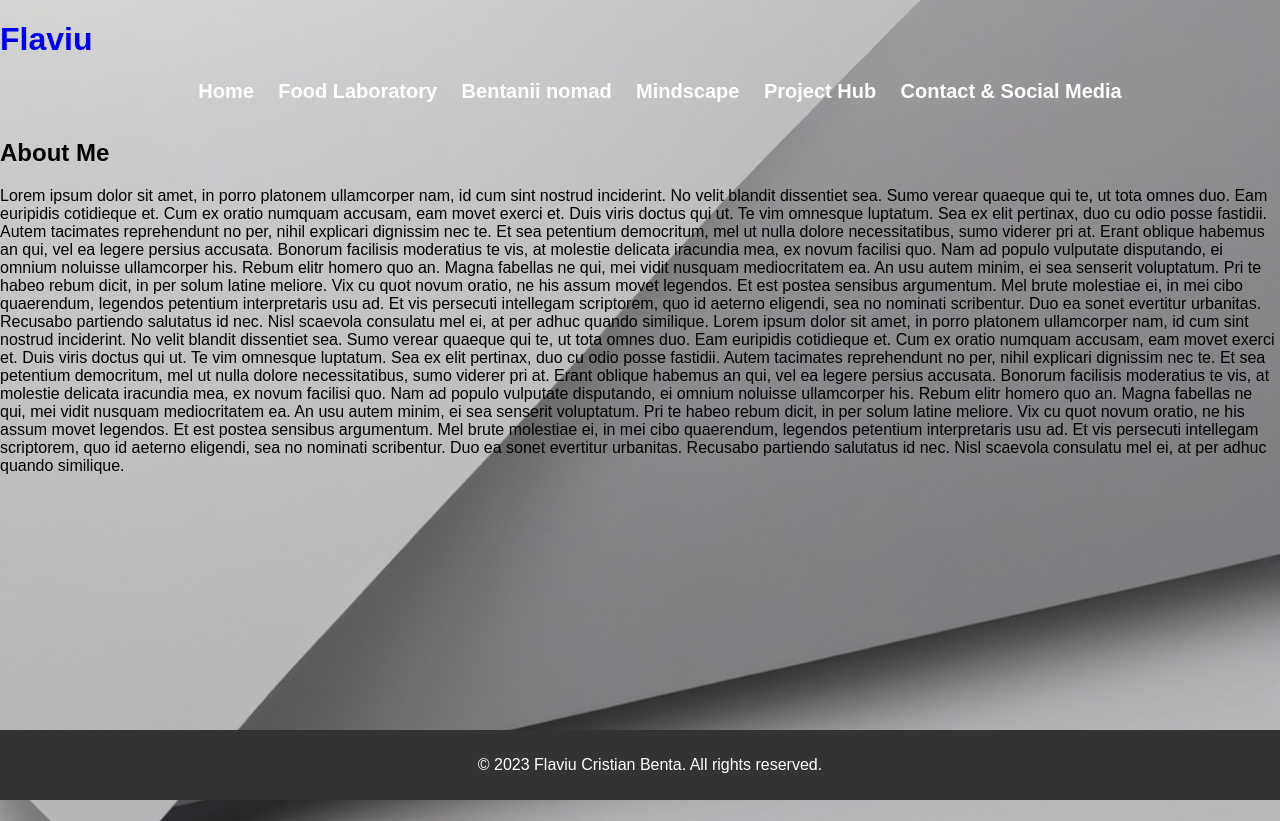
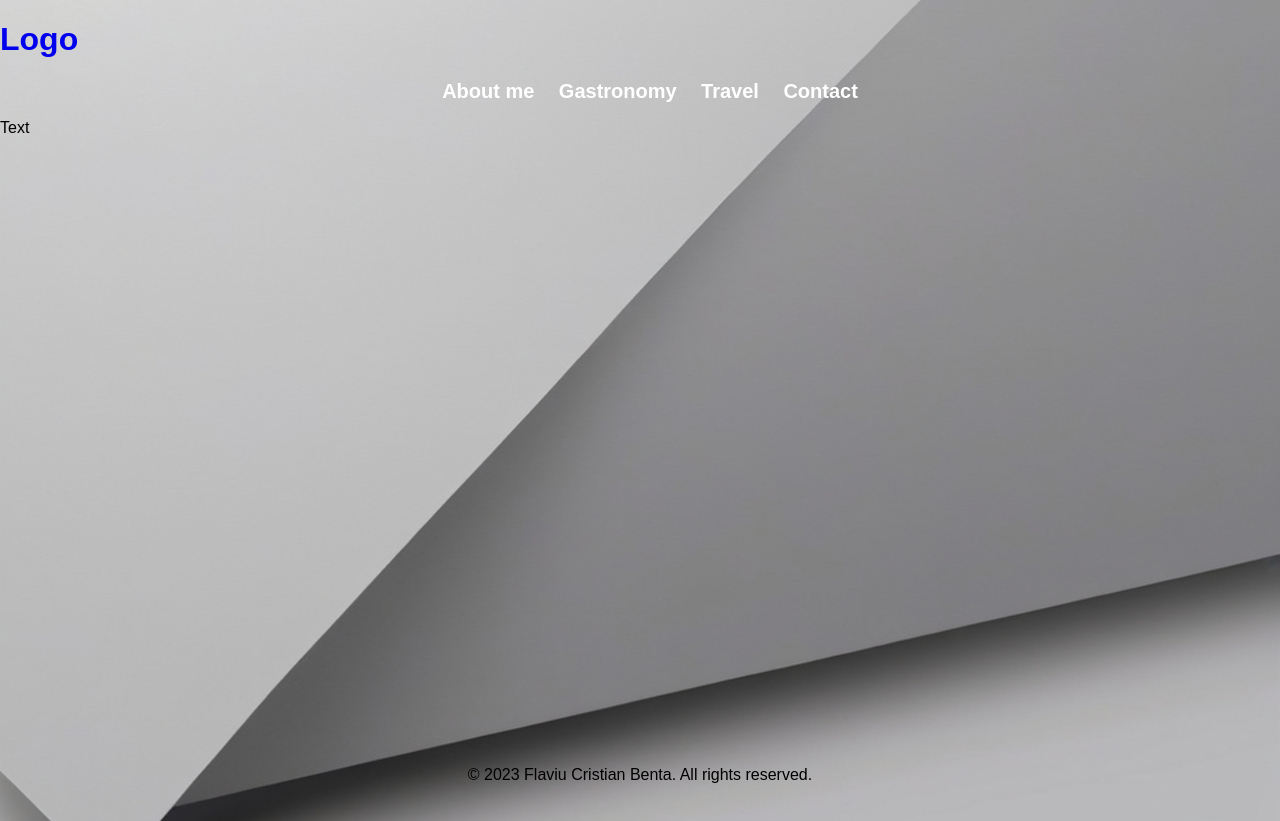
Before and after one commit to FlaviuCristian/flaviubenta.com, a PHP site: page / in a window 1280 px wide. Run offline with PHP 8.4, Linux system fonts and the light colour scheme.

Commit message:
update general

```diff
--- a/index.html
+++ b/index.html
@@ -20,40 +20,23 @@
     </script>
 </head>
 
-
 <body>
-
     <header>
-        <h1><a href="index.html" class="header-link">Flaviu</a></h1>
+        <h1><a href="index.html" class="header-link">Logo</a></h1>
         <nav class="main-menu">
             <ul>
-                <li><a href="index.html">Home</a></li>
-                <li><a href="foodlaboratory.html">Food Laboratory</a></li>
-                <li><a href="https://instagram.com/bentaniinomad?igshid=MzMyNGUyNmU2YQ==" target="_blank" rel="noopener noreferrer">Bentanii nomad</a></li>
-                <li><a href="#">Mindscape</a></li>
-                <li><a href="https://flaviucristian.github.io" target="_blank">Project Hub</a></li>
-                <li><a href="#">Contact &amp; Social Media</a></li>
+                <li><a href="#">About me</a></li>
+                <li><a href="#">Gastronomy</a></li>
+                <li><a href="#">Travel</a></li>
+                <li><a href="#">Contact</a></li>
 
             </ul>
         </nav>
     </header>
 
     <main>
-        <div class="aboutme">
-            <h2>About Me</h2>
-            <p>Lorem ipsum dolor sit amet, in porro platonem ullamcorper nam, id cum sint nostrud inciderint. No velit blandit dissentiet sea. Sumo verear quaeque qui te, ut tota omnes duo. Eam euripidis cotidieque et. Cum ex oratio numquam accusam, eam
-                movet exerci et. Duis viris doctus qui ut. Te vim omnesque luptatum. Sea ex elit pertinax, duo cu odio posse fastidii. Autem tacimates reprehendunt no per, nihil explicari dignissim nec te. Et sea petentium democritum, mel ut nulla dolore
-                necessitatibus, sumo viderer pri at. Erant oblique habemus an qui, vel ea legere persius accusata. Bonorum facilisis moderatius te vis, at molestie delicata iracundia mea, ex novum facilisi quo. Nam ad populo vulputate disputando, ei omnium
-                noluisse ullamcorper his. Rebum elitr homero quo an. Magna fabellas ne qui, mei vidit nusquam mediocritatem ea. An usu autem minim, ei sea senserit voluptatum. Pri te habeo rebum dicit, in per solum latine meliore. Vix cu quot novum oratio,
-                ne his assum movet legendos. Et est postea sensibus argumentum. Mel brute molestiae ei, in mei cibo quaerendum, legendos petentium interpretaris usu ad. Et vis persecuti intellegam scriptorem, quo id aeterno eligendi, sea no nominati scribentur.
-                Duo ea sonet evertitur urbanitas. Recusabo partiendo salutatus id nec. Nisl scaevola consulatu mel ei, at per adhuc quando similique. Lorem ipsum dolor sit amet, in porro platonem ullamcorper nam, id cum sint nostrud inciderint. No velit
-                blandit dissentiet sea. Sumo verear quaeque qui te, ut tota omnes duo. Eam euripidis cotidieque et. Cum ex oratio numquam accusam, eam movet exerci et. Duis viris doctus qui ut. Te vim omnesque luptatum. Sea ex elit pertinax, duo cu odio
-                posse fastidii. Autem tacimates reprehendunt no per, nihil explicari dignissim nec te. Et sea petentium democritum, mel ut nulla dolore necessitatibus, sumo viderer pri at. Erant oblique habemus an qui, vel ea legere persius accusata.
-                Bonorum facilisis moderatius te vis, at molestie delicata iracundia mea, ex novum facilisi quo. Nam ad populo vulputate disputando, ei omnium noluisse ullamcorper his. Rebum elitr homero quo an. Magna fabellas ne qui, mei vidit nusquam
-                mediocritatem ea. An usu autem minim, ei sea senserit voluptatum. Pri te habeo rebum dicit, in per solum latine meliore. Vix cu quot novum oratio, ne his assum movet legendos. Et est postea sensibus argumentum. Mel brute molestiae ei,
-                in mei cibo quaerendum, legendos petentium interpretaris usu ad. Et vis persecuti intellegam scriptorem, quo id aeterno eligendi, sea no nominati scribentur. Duo ea sonet evertitur urbanitas. Recusabo partiendo salutatus id nec. Nisl scaevola
-                consulatu mel ei, at per adhuc quando similique.</p>
-        </div>
+
+        <p>Text</p>
     </main>
 
     <footer>
--- a/style.css
+++ b/style.css
@@ -14,23 +14,10 @@ footer {
     bottom: 0;
     width: 100%;
     text-align: center;
-    background-color: #333;
-    /* Example background color for the footer */
-    color: #fff;
-    /* Example text color for the footer */
-    padding: 10px;
-    /* Example padding for the footer */
 }
 
 .header-link {
     text-decoration: none;
-}
-
-.main-menu {
-    text-align: center;
-    margin: 0% auto 0 auto;
-    list-style: none;
-    padding: 0;
 }
 
 .main-menu {
@@ -45,10 +32,6 @@ footer {
     margin-right: 20px;
 }
 
-.main-menu li:last-child {
-    margin-right: 0;
-}
-
 .main-menu a {
     text-decoration: none;
     color: #ffffff;
@@ -60,42 +43,3 @@ footer {
     color: #ffd700;
     /* Change the color on hover */
 }
-
-.section1,
-.section2 {
-    width: 50%;
-    box-sizing: border-box;
-    padding: 20px;
-    /* optional padding for content inside sections */
-    position: absolute;
-    bottom: 20%;
-}
-
-.section1 {
-    left: 0;
-}
-
-.section2 {
-    right: 0;
-}
-
-main {
-    flex-grow: 1;
-    display: flex;
-    flex-direction: column;
-    align-items: center;
-}
-
-.abutrain {
-    display: block;
-    margin: 0 auto;
-}
-
-.roflag,
-.usflag {
-    display: inline-block;
-    margin: 0 10px;
-    width: 150px;
-    height: 150px;
-    border-radius: 50%;
-}
```
Also changed, not shown: foodlaboratory.html (deleted, +0 -72 lines), indextest.html (deleted, +0 -48 lines), projecthub.html (deleted), socialmedia.html (deleted).
